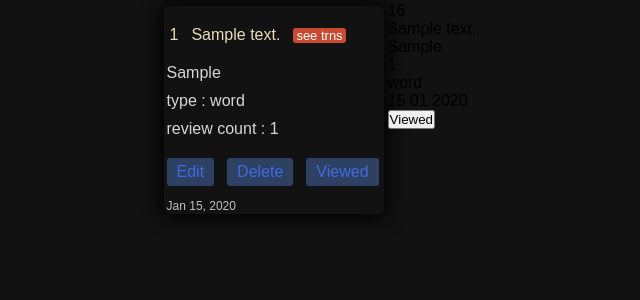
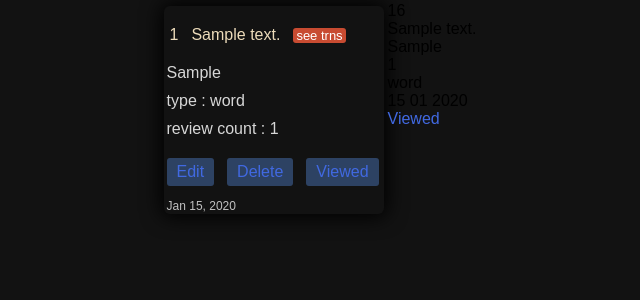
Before and after one commit to alirahmnicode/learnewgu, a Django app: page /vocab/list/ in a window 1280 px wide. Shown: the part 234-534 px from the top of the page, without its empty margins (322-962 px from the left). Run offline with Django 4.2, Linux system fonts and the light colour scheme; a user stored in the database is signed in; tables that the repository leaves empty hold one stand-in row (values such as "Sample post"); data that the repository does not hold is empty.

Commit message:
add style

```diff
--- a/core/templates/core/list.html
+++ b/core/templates/core/list.html
@@ -14,7 +14,7 @@
     <div class="filters">
         <form method="get">
             {{ filter.form.as_p }}
-            <input type="submit" value="filter"/>
+            <input type="submit" value="filter" />
         </form>
     </div>
     <div class="vocabs">
@@ -49,7 +49,8 @@
                         <a href="{% url 'core:delete' pk=obj.pk %}">Delete</a>
                     </div>
                     <div class="mr">
-                        <a href="{% url 'core:delete' pk=obj.pk %}">Viewed</a>
+                        <input type="hidden" name="pk" value="${response.objects[i].pk}">
+                        <button class="viewed">Viewed</button>
                     </div>
                 </div>
                 <div class="date">
--- a/static/css/style.css
+++ b/static/css/style.css
@@ -111,3 +111,12 @@ nav>a {
     font-size: 16px;
     font-family: sans-serif;
 }
+
+.viewed {
+    border: none;
+    background: none;
+    color: royalblue;
+    font-family: sans-serif;
+    font-size: 16px;
+    cursor: pointer;
+}
```
